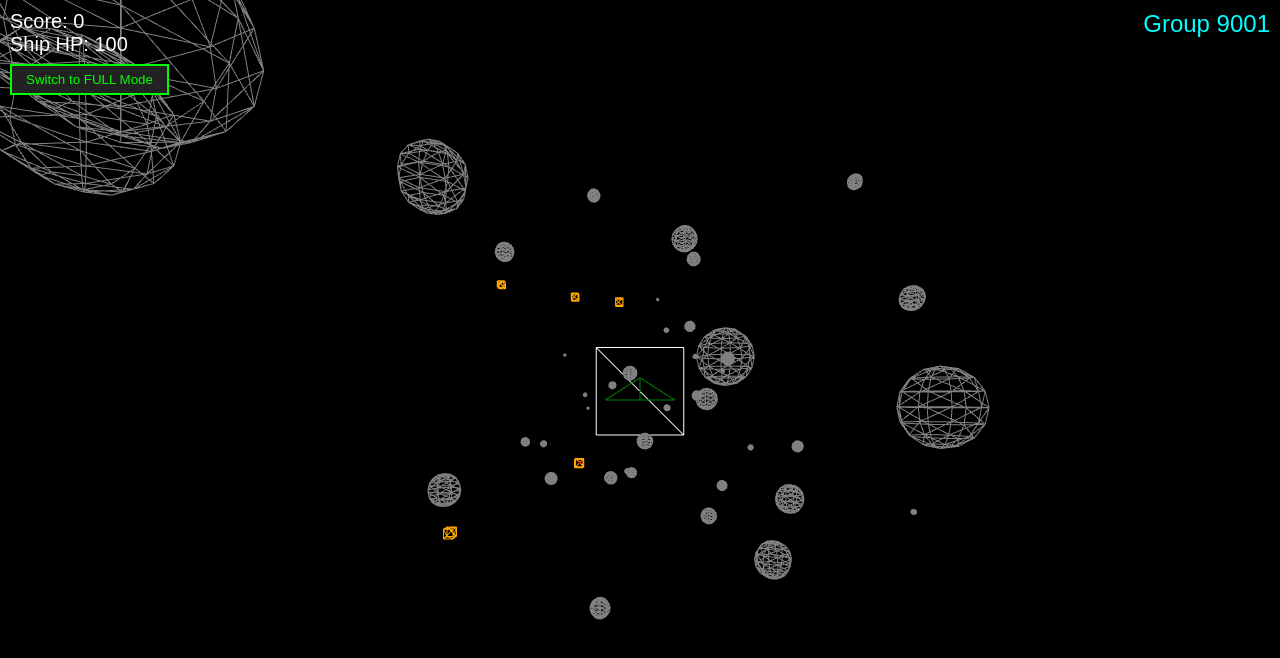
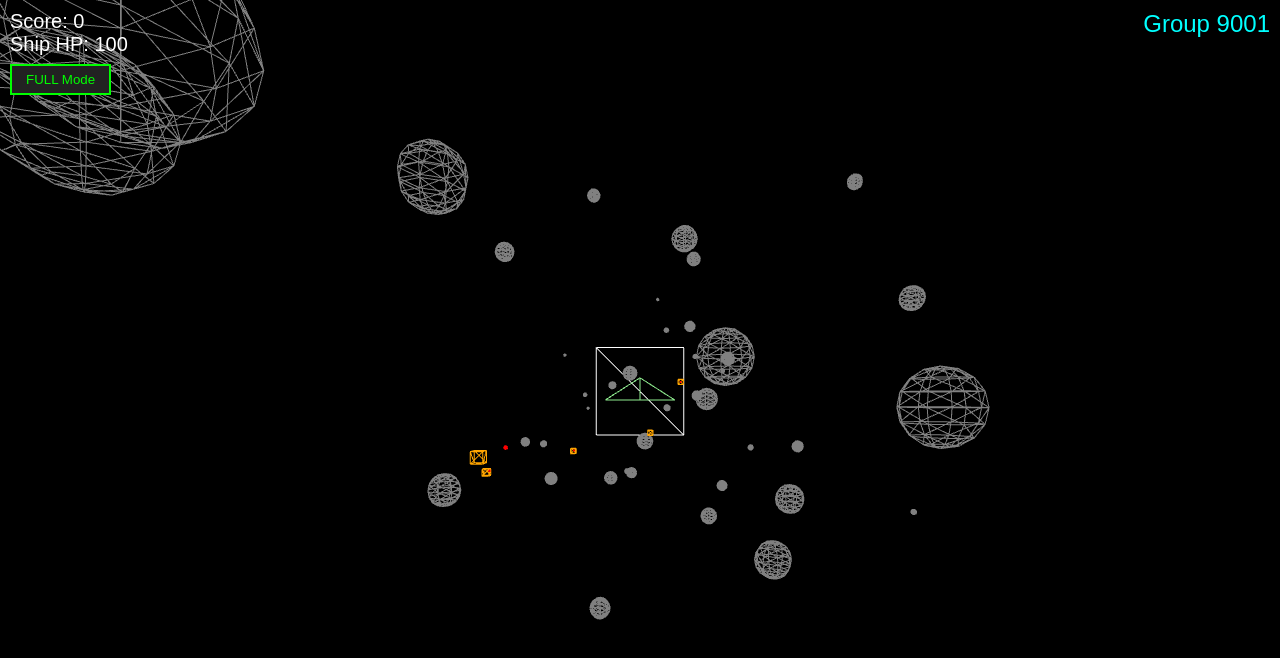
Before and after one commit to katedeviley/cs559-game-repo, a plain HTML site: page index.html in a window 1280 px wide. Drawn offline with nearby package versions, Linux system fonts and the light colour scheme; animation ran at ten frames a second.

Commit message:
Add ship shooting and fix drone movement

```diff
--- a/index.html
+++ b/index.html
@@ -3,7 +3,7 @@
   <head>
     <meta charset="UTF-8" />
     <meta name="viewport" content="width=device-width, initial-scale=1.0" />
-    <title>Space Debris Defender</title>
+    <title>CS559 Space Defender</title>
     <link rel="stylesheet" href="style.css" />
   </head>
 
@@ -19,10 +19,16 @@
     <div id="ui">
         <div id="score">Score: 0</div>
         <div id="hp">Ship HP: 100</div>
-        <button id="modeButton">Switch to FULL Mode</button>
-     </div>
+        <button id="modeButton">FULL Mode</button>
+    </div>
+
+    <div id="end">
+        <div id="endMessage">Game Over!</div>
+        <button id="restartButton">Restart</button>
+    </div>
 
     <div id="hitMessage">Ship hit!</div>
+
     <canvas id="gameCanvas"></canvas>
     <script src="main.js" type="module" defer></script>
   </body>
--- a/main.js
+++ b/main.js
@@ -1,24 +1,29 @@
 // main.js
 // @ts-nocheck
 import * as THREE from 'three';
-import { drawPrototypeShip, drawPrototypeRocks, drawPrototypeBounds, drawPrototypeDrone} from './prototype.js';
-
+import { drawPrototypeShip, drawPrototypeRocks, drawPrototypeBounds, drawPrototypeDrones} from './prototype.js';
 export let scene, camera, renderer;
-let ship, rocks = [];
-let drones, updateDrones;
 
 // Game state variables
+let gameOver = false;
+let shipHP = 100;
+let score = 0;
 const shipHitRadius = 1;
-let shipHP = 100;
+const scoreDisplay = document.getElementById("score");
 const hpDisplay = document.getElementById("hp");
 
-// ship movement state
+// Ship movement state
 let mouseX = 0, mouseY = 0;
 const shipSpeed = 0.2;
 const bound = 25;
 const keys = { ArrowUp: false, ArrowDown: false, ArrowLeft: false, ArrowRight: false };
 
+// Game Elements
+let ship, rocks, drones, updateDrones, shipBullets = [];
+
 function init() {
+    let canShoot = true;
+
     // -- scene setup --
     scene = new THREE.Scene();
 
@@ -36,7 +41,7 @@ function init() {
     ship = drawPrototypeShip();
     rocks = drawPrototypeRocks(50);
     drawPrototypeBounds(bound);
-    ({ drones, updateDrones } = drawPrototypeDrone(5, ship));
+    ({ drones, updateDrones } = drawPrototypeDrones(5, ship));
 
     // --- Mouse listener ---
     window.addEventListener("keydown", (e) => {
@@ -51,7 +56,34 @@ function init() {
         mouseY = (e.clientY / window.innerHeight) * 2 - 1;
     });
 
+    document.getElementById("restartButton").addEventListener("click", () => {
+        location.reload();
+    });
+
+    window.addEventListener("keydown", (e) => {
+        if (keys.hasOwnProperty(e.key)) keys[e.key] = true;
+        if (e.code === "Space" && canShoot) {
+            shootBullet();
+            canShoot = false;
+            setTimeout(() => canShoot = true, 200); // fire rate limit
+        }
+    });
+
     animate();
+}
+
+function shootBullet() {
+    if (!ship) return;
+
+    const bulletGeo = new THREE.SphereGeometry(0.15, 6, 6);
+    const bulletMat = new THREE.MeshBasicMaterial({ color: "lime" });
+    const bullet = new THREE.Mesh(bulletGeo, bulletMat);
+
+    bullet.position.copy(ship.position);
+    bullet.userData.speed = 0.6;
+    bullet.userData.direction = new THREE.Vector3(0, 0, -1);
+    scene.add(bullet);
+    shipBullets.push(bullet);
 }
 
 function updateCamera() {
@@ -70,9 +102,25 @@ function updateCamera() {
 }
 
 function resetRock(rock) {
-    rock.position.z = -150;
-    rock.position.x = Math.random() * 50 - 25;
-    rock.position.y = Math.random() * 50 - 25;
+    rock.position.set(
+        Math.random() * 50 - 25,
+        Math.random() * 50 - 25,
+        -150
+    );
+}
+
+function resetDrone(drone) {
+    drone.position.set(
+        -25 + Math.random() * 40,
+        -25 + Math.random() * 40,
+        -150
+    );
+}
+
+function gameEnd() {
+    gameOver = true;
+    ship = null;
+    document.getElementById("end").style.display = "block";
 }
 
 function animate() {
@@ -101,8 +149,10 @@ function animate() {
         if (distance < shipHitRadius) {
             shipHP -= 10;
             shipHP = Math.max(shipHP, 0);
+            if (shipHP <= 0 && !gameOver) {
+                gameEnd();
+            }
 
-            // update UI
             hpDisplay.textContent = `Ship HP: ${shipHP}`;
             hitMessage.style.display = "block";
             setTimeout(() => {
@@ -124,14 +174,78 @@ function animate() {
     for (let i = bullets.length - 1; i >= 0; i--) {
         const b = bullets[i];
         const distance = b.position.distanceTo(ship.position);
+
+        // Ship is hit
         if (distance < 1) {
             shipHP -= 5;
+            shipHP = Math.max(shipHP, 0);
+            if (shipHP <= 0 && !gameOver) {
+                gameEnd();
+            }
+
             hpDisplay.textContent = `Ship HP: ${shipHP}`;
+            hitMessage.style.display = "block";
+            setTimeout(() => {
+                hitMessage.style.display = "none";
+            }, 150);
+
             scene.remove(b);
             bullets.splice(i, 1);
         }
     }
 
+    for (let drone of drones) {
+        // Check if rock reached the ship
+        const dx = drone.position.x - ship.position.x;
+        const dy = drone.position.y - ship.position.y;
+        const dz = drone.position.z - ship.position.z;
+        const distance = Math.sqrt(dx*dx + dy*dy + dz*dz);
+
+        // Ship is hit
+        if (distance < shipHitRadius) {
+            shipHP -= 20;
+            shipHP = Math.max(shipHP, 0);
+            if (shipHP <= 0 && !gameOver) {
+                gameEnd();
+            }
+
+            hpDisplay.textContent = `Ship HP: ${shipHP}`;
+            hitMessage.style.display = "block";
+            setTimeout(() => {
+                hitMessage.style.display = "none";
+            }, 500);
+
+            resetDrone(drone);
+        }
+    }
+
+    // -- Ship Bullets Movement --
+    for (let i = shipBullets.length - 1; i >= 0; i--) {
+        const b = shipBullets[i];
+
+        b.position.addScaledVector(b.userData.direction, b.userData.speed);
+
+        // Remove far away bullets
+        if (b.position.z < -200) {
+            scene.remove(b);
+            shipBullets.splice(i, 1);
+            continue;
+        }
+
+        // Collision with drones
+        for (let j = drones.length - 1; j >= 0; j--) {
+            const d = drones[j];
+            if (b.position.distanceTo(d.position) < 1) {
+                scene.remove(b);
+                shipBullets.splice(i, 1);
+                resetDrone(d);
+
+                score += 10;
+                scoreDisplay.textContent = `Score: ${score}`;
+                break;
+            }
+        }
+    }
     renderer.render(scene, camera);
 }
 
--- a/prototype.js
+++ b/prototype.js
@@ -4,33 +4,25 @@ import { scene } from './main.js';
 
 export function drawPrototypeShip() {
     const geometry = new THREE.BufferGeometry();
-
     const vertices = new Float32Array([
-         0,  0,  1,     // Nose
-        -0.6, 0, -1,    // Rear left
-         0.6, 0, -1,    // Rear right
-         0, 0.4, -0.6,  // Top fin
+         0,  0,  1,
+        -0.6, 0, -1,
+         0.6, 0, -1,
+         0, 0.4, -0.6,
     ]);
-
-    // Faces
     const indices = [
-        0, 1, 2,   // Main bottom wing
-        0, 3, 1,   // Left top
-        0, 2, 3,   // Right top
+        0, 1, 2,
+        0, 3, 1,
+        0, 2, 3,
     ];
 
     geometry.setIndex(indices);
-    geometry.setAttribute("position",
-        new THREE.BufferAttribute(vertices, 3)
-    );
+    geometry.setAttribute("position", new THREE.BufferAttribute(vertices, 3));
     geometry.computeVertexNormals();
 
-    const material = new THREE.MeshBasicMaterial({
-        color: "green",
-        wireframe: true
-    });
+    const material = new THREE.MeshBasicMaterial({ color: "lightgreen", wireframe: true });
+    const ship = new THREE.Mesh(geometry, material);
 
-    const ship = new THREE.Mesh(geometry, material);
     ship.rotation.set(0, Math.PI, 0);
     ship.position.set(0, -5, 0);
     scene.add(ship);
@@ -67,7 +59,7 @@ export function drawPrototypeBounds(n = 25)  {
     return box;
 }
 
-export function drawPrototypeDrone(numDrones = 3, ship) {
+export function drawPrototypeDrones(numDrones = 3, ship) {
     const drones = [];
     const bullets = [];
 
@@ -88,13 +80,40 @@ export function drawPrototypeDrone(numDrones = 3, ship) {
         drones.push(drone);
     }
 
-    // Function to update drones (move toward ship & shoot)
+    /**
+     * Function for drone movement and shooting
+     */
     function updateDrones() {
-        for (let drone of drones) {
-            const dir = new THREE.Vector3();
-            dir.subVectors(ship.position, drone.position).normalize();
-            drone.position.addScaledVector(dir, 0.05);
+        const separationDistance = 5.0; // how far apart drones stay
+        const separationStrength = 0.1; // how strong the avoidance push is
+        const droneVelocity = 0.1;
 
+        for (let i = 0; i < drones.length; i++) {
+            const drone = drones[i];
+            const dir = new THREE.Vector3().subVectors(ship.position, drone.position).normalize();
+
+            // --- Separation from other drones ---
+            const avoid = new THREE.Vector3();
+            for (let j = 0; j < drones.length; j++) {
+                if (i === j) continue;
+
+                const other = drones[j];
+                const dist = drone.position.distanceTo(other.position);
+
+                if (dist < separationDistance) {
+                    const push = new THREE.Vector3()
+                        .subVectors(drone.position, other.position)
+                        .normalize()
+                        .multiplyScalar((separationDistance - dist) * separationStrength);
+
+                    avoid.add(push);
+                }
+            }
+
+            dir.add(avoid).normalize();
+            drone.position.addScaledVector(dir, droneVelocity);
+
+            // --- Shooting ---
             drone.userData.cooldown -= 1;
             if (drone.userData.cooldown <= 0) {
                 const bulletGeometry = new THREE.SphereGeometry(0.1, 6, 6);
--- a/style.css
+++ b/style.css
@@ -12,6 +12,16 @@ body {
     color: white;
     z-index: 10;
     font-size: 20px;
+  }
+
+  #end {
+    display: none;
+    position: absolute;
+    top: 40%;
+    width: 100%;
+    text-align: center;
+    font-size: 3em;
+    color: white;
   }
 
   #hitMessage {
```
